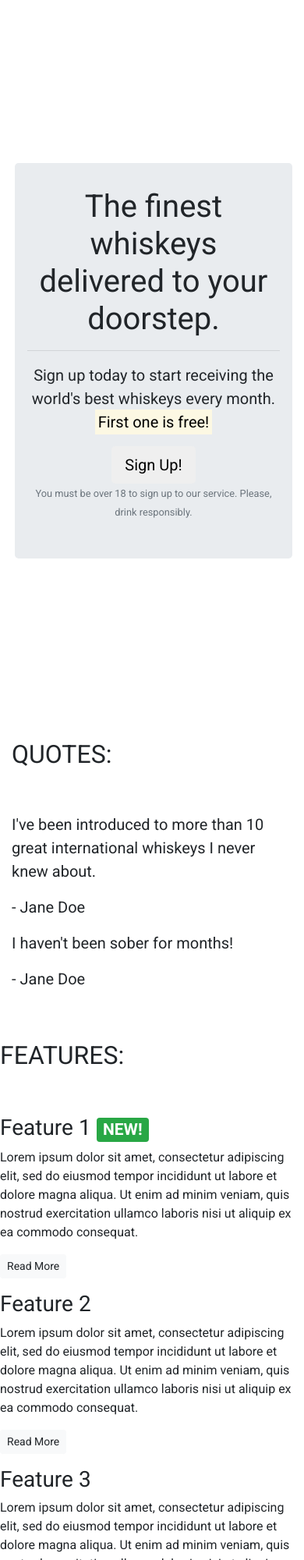
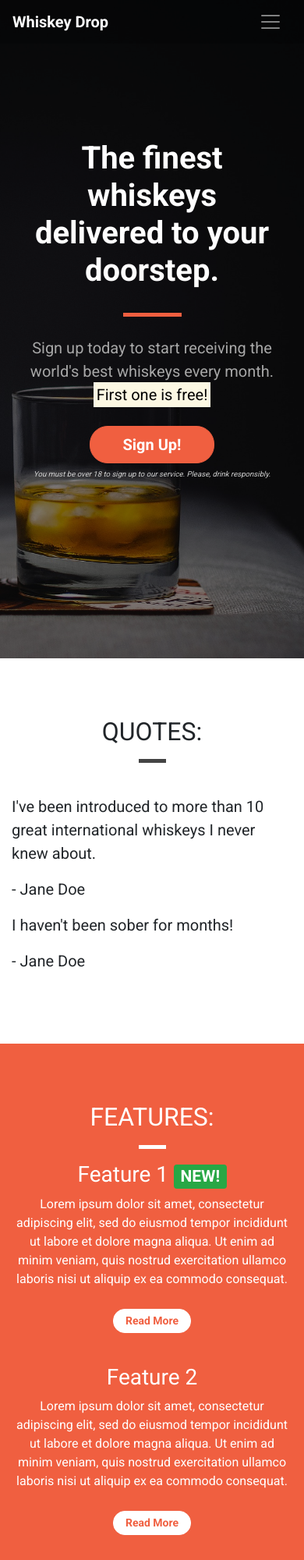
Before and after one commit to cfbrown101/Bootstrap, a plain HTML site: page index.html in a window 390 px wide. Shown: the top 2000 px of the page at 78% size. Drawn offline with nearby package versions, Linux system fonts and the light colour scheme.

Commit message:
added source code as per video lesson

```diff
--- a/css/style.css
+++ b/css/style.css
@@ -1,5 +1,14 @@
 body {
     font-family: 'Roboto', sans-serif;
+}
+
+/* Containers */
+
+.container-wrapper {}
+
+.container-wrapper--red {
+    background-color: #f05f40;
+    color: white;
 }
 
 .alert-container {}
@@ -7,25 +16,185 @@ body {
 .callout-container {
     height: 100vh;
 
-    background: url(images/whiskey-background.jpg) no-repeat bottom right fixed;
-  -webkit-background-size: cover;
-  -moz-background-size: cover;
-  -o-background-size: cover;
-  background-size: cover;
+    background: url('../images/whiskey-background.jpg') no-repeat bottom right fixed;
+    -webkit-background-size: cover;
+    -moz-background-size: cover;
+    -o-background-size: cover;
+    background-size: cover;
 
-  display:flex;
-  align-items:center;
-  justify-content:center;
+    display: flex;
+    align-items: center;
+    justify-content: center;
+
+    position: relative;
 }
 
-.quotes-container{}
+.opaque-overlay {
+    position: absolute;
+    top: 0;
+    left: 0;
+    height: 100%;
+    width: 100%;
+    background-color: rgba(0, 0, 0, 0.5);
+}
 
-.features-container{}
+.content-container {
+    padding-top: 75px;
+    padding-bottom: 75px;
+}
 
-/*Jumbotron*/
+/* Navbar */
 
-.jumbtron-header {
-    color:white;
-    font-weight:bold;
+.navalert-container {
+    position: absolute;
+    top: 0;
+    left: 0;
+    z-index: 1;
+    padding-left: 0;
+    padding-right: 0;
+}
+
+.navbar {
+    margin-bottom: 0;
+    width: 100%;
+    background-color: rgba(0, 0, 0, .25);
+    border: 0;
+}
+
+.navbar .navbar-toggler {
+    border: 0;
+}
+
+.navbar .navbar-brand {
+    font-weight: bold;
+}
+
+.navbar .navbar-nav a {
+    font-weight: bold;
+}
+
+
+/* Jumbotron */
+
+.jumbotron {
+    background-color: transparent;
+}
+
+.jumbotron h1 {
+    color: white;
+    font-weight: bold;
     margin-bottom: 30px;
+    color: white;
 }
+
+.jumbotron .lead {
+    color: #a7a7a7;
+    margin: 25px 0;
+}
+
+.jumbotron small {
+    font-size: 60%;
+    font-style: italic;
+    color: #d0d0d0;
+}
+
+/* Block dividers */
+
+.block-divider {
+    width: 75px;
+    height: 5px;
+    border: 0;
+    background-color: #444;
+}
+
+.block-divider--orange {
+    background-color: #f05f40;
+}
+
+.block-divider--white {
+    background-color: white;
+}
+
+.block-divider--short {
+    width: 35px;
+}
+
+/* Buttons */
+
+.btn--cta {
+    font-weight: bold;
+    border-radius: 23px;
+    width: 160px;
+}
+
+.btn--red {
+    color: white;
+    background-color: #f05f40;
+    border-color: #f05f40;
+}
+
+.btn--red:hover,
+.btn--red:active,
+.btn--red:focus,
+.btn--red:active:focus {
+    background-color: #df4929;
+    border-color: #df4929;
+    color: white;
+}
+
+/* Alert */
+
+.alert-container .col-12 {
+    padding-left: 0;
+    padding-right: 0;
+}
+
+.site-wide-alert {
+    color: #544600;
+    background-color: #eec802;
+    border-color: #eec802;
+    padding: 5px 15px;
+    margin-bottom: 0;
+    border: 1px solid transparent;
+    border-radius: 0;
+}
+
+/* Page Headers */
+
+.page-header {
+    margin-bottom: 0;
+    border-bottom: 0;
+    text-align: center;
+}
+
+.page-header h2 {
+    margin-top: 0;
+}
+
+/* Quotes */
+
+.quotes .page-header {
+    margin-bottom: 25px;
+}
+
+/* Features */
+
+.feature {
+    text-align: center;
+    margin-bottom: 40px;
+}
+
+.feature i {
+    margin-bottom: 20px;
+    font-size: 45px;
+    line-height: 45px;
+}
+
+.feature .btn {
+    background-color: white;
+    border-color: white;
+    border-radius: 15px;
+    min-width: 100px;
+    font-weight: bold;
+    margin-top: 10px;
+    color: #f05f40;
--- a/index.html
+++ b/index.html
@@ -74,11 +74,13 @@
     </div>
 
     <!-- Quotes -->
-    <div class="container quotes-container">
+    <div class="container-wrapper">
+        <div class="container quotes-container content-container">
             <section class="quotes">
                 <div class="row">
-                <div class="col-12 my-5">
+                    <div class="col-12 page-header">
                         <h2 class="text-uppercase">Quotes:</h2>
+                        <hr class="block-divider block-divider--short">
                     </div>
                 </div>
                 <div class="row">
@@ -112,33 +114,36 @@
             </section>
             <!-- /.quotes -->
         </div>
+    </div>
 
     <!-- Features -->
-    <div class="features-container">
+    <div class="container-wrapper container-wrapper--red">
+        <div class="container features-container content-container">
             <section class="features">
                 <div class="row">
-                <div class="col-12 my-5">
+                    <div class="col-12 page-header">
                         <h2 class="text-uppercase">Features:</h2>
+                        <hr class="block-divider block-divider--short block-divider--white">
                     </div>
                 </div>
                 <div class="row">
                     <div class="col-12 col-md-6 col-lg-4">
                         <div class="feature">
-                        <h3><i class="fas fa-gift d-none d-sm-inline"></i> Feature 1 <span class="badge badge-success">NEW!</span></h3>
+                            <h3><i class="fas fa-gift d-none d-sm-block"></i> Feature 1 <span class="badge badge-success">NEW!</span></h3>
                             <p>Lorem ipsum dolor sit amet, consectetur adipiscing elit, sed do eiusmod tempor incididunt ut labore et dolore magna aliqua. Ut enim ad minim veniam, quis nostrud exercitation ullamco laboris nisi ut aliquip ex ea commodo consequat.</p>
                             <p><a class="btn btn-sm btn-light" href="">Read More</a></p>
                         </div>
                     </div>
                     <div class="col-12 col-md-6 col-lg-4">
                         <div class="feature">
-                        <h3><i class="fas fa-credit-card d-none d-sm-inline"></i> Feature 2</h3>
+                            <h3><i class="fas fa-credit-card d-none d-sm-block"></i> Feature 2</h3>
                             <p>Lorem ipsum dolor sit amet, consectetur adipiscing elit, sed do eiusmod tempor incididunt ut labore et dolore magna aliqua. Ut enim ad minim veniam, quis nostrud exercitation ullamco laboris nisi ut aliquip ex ea commodo consequat.</p>
                             <p><a class="btn btn-sm btn-light" href="">Read More</a></p>
                         </div>
                     </div>
                     <div class="col-12 d-md-none d-lg-block col-lg-4">
                         <div class="feature">
-                        <h3><i class="fas fa-times-circle d-none d-sm-inline"></i> Feature 3</h3>
+                            <h3><i class="fas fa-times-circle d-none d-sm-block"></i> Feature 3</h3>
                             <p>Lorem ipsum dolor sit amet, consectetur adipiscing elit, sed do eiusmod tempor incididunt ut labore et dolore magna aliqua. Ut enim ad minim veniam, quis nostrud exercitation ullamco laboris nisi ut aliquip ex ea commodo consequat.</p>
                             <p><a class="btn btn-sm btn-light" href="">Read More</a></p>
                         </div>
@@ -146,6 +151,7 @@
                 </div>
             </section>
             <!-- /.features -->
+        </div>
     </div>
 
     <div class="modal" tabindex="-1" role="dialog" id="signUpModal">
```
Lines whose indentation alone changed are shown as unchanged.
